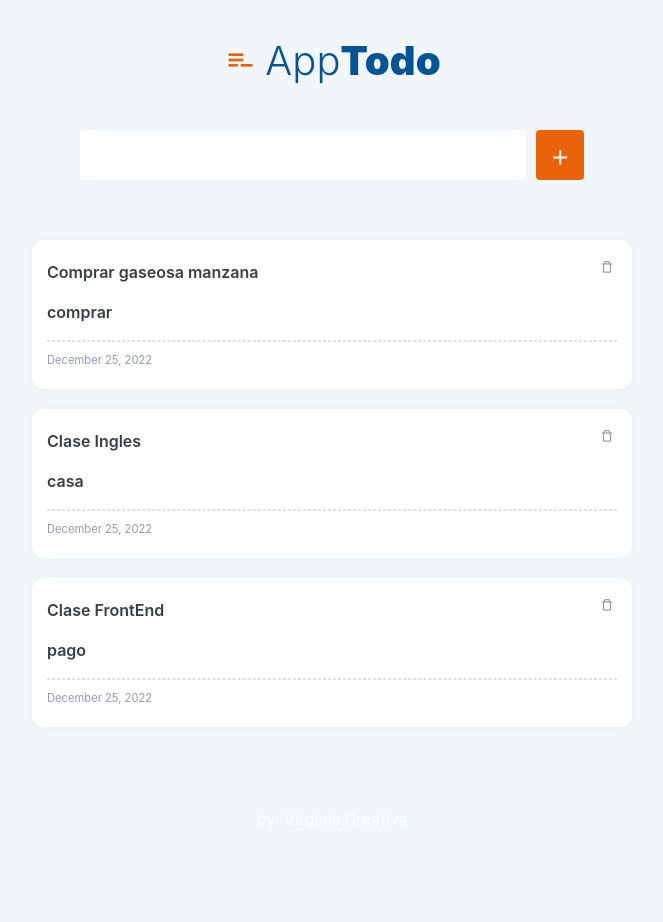
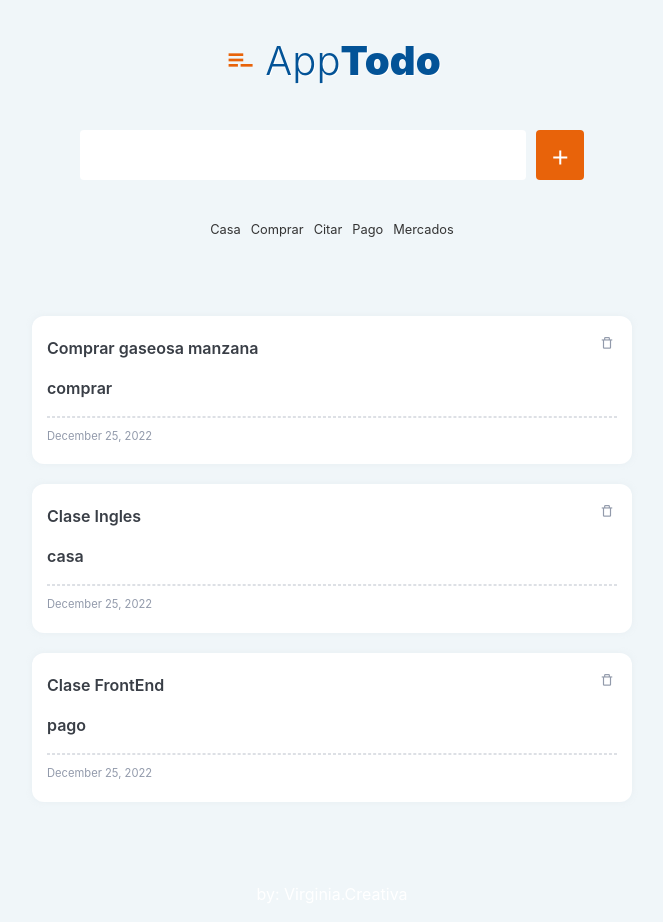
Before and after one commit to VirginiaCreativa/TodoApp, a React (Vite) app: page / in a window 1280 px wide. Shown: the whole page, without its empty margins (308-971 px from the left). Before the commit the page ends 847 px from the top, so only its background shows below. Built offline with nearby package versions, Linux system fonts and the light colour scheme.

Commit message:
Tag part 3

```diff
--- a/src/components/atoms/Tag.jsx
+++ b/src/components/atoms/Tag.jsx
@@ -6,9 +6,9 @@ const BoxTag = styled.div`
   color: ${({ color }) => color}; ;
 `;
 
-const Tag = ({ tag, bg, color }) => (
+const Tag = ({ text, bg, color }) => (
   <BoxTag bg={bg} color={color}>
-    <p>{tag}</p>
+    <p>{text}</p>
   </BoxTag>
 );
 
--- a/src/components/molecules/TodoItem.jsx
+++ b/src/components/molecules/TodoItem.jsx
@@ -42,7 +42,7 @@ const ItemTodo = ({ text, tag }) => (
   <Item>
     <div className="todo">
       <TextItem text={text || 'No tiene'} />
-      <Tag tag={tag} />
+      <Tag text={tag} />
       <Line />
       <Time />
     </div>
--- a/src/components/molecules/TodoSelections.jsx
+++ b/src/components/molecules/TodoSelections.jsx
@@ -1,10 +1,22 @@
-/* eslint-disable no-return-assign */
+import styled from 'styled-components';
+
 import texts from '../../config/text.json';
+import Tag from '../atoms/Tag';
 
 const Selections = texts.selections;
 
+const BoxSelections = styled.div`
+  display: flex;
+  justify-content: center;
+  gap: 10px;
+  padding: 40px 0;
+`;
 const TodoSelections = () => (
-  <>{Object.keys(Selections).forEach((item) => console.log(item))}</>
+  <BoxSelections>
+    {Object.keys(Selections).map((item) => (
+      <Tag text={Selections[item]} />
+    ))}
+  </BoxSelections>
 );
 
 export default TodoSelections;
--- a/src/components/organism/Todo.jsx
+++ b/src/components/organism/Todo.jsx
@@ -7,7 +7,7 @@ import TodoItem from '../molecules/TodoItem';
 import TodoSelections from '../molecules/TodoSelections';
 
 const BoxAdd = styled.div`
-  margin-bottom: 60px;
+  margin-bottom: 20px;
 `;
 
 const BoxTodos = styled.div`
```
